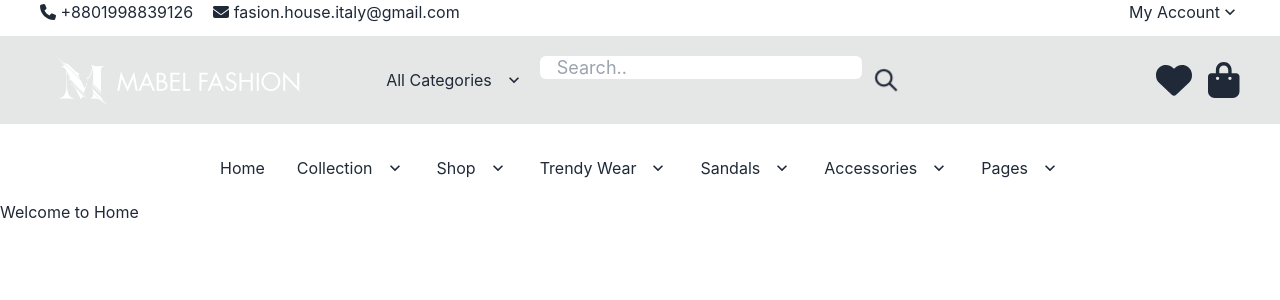
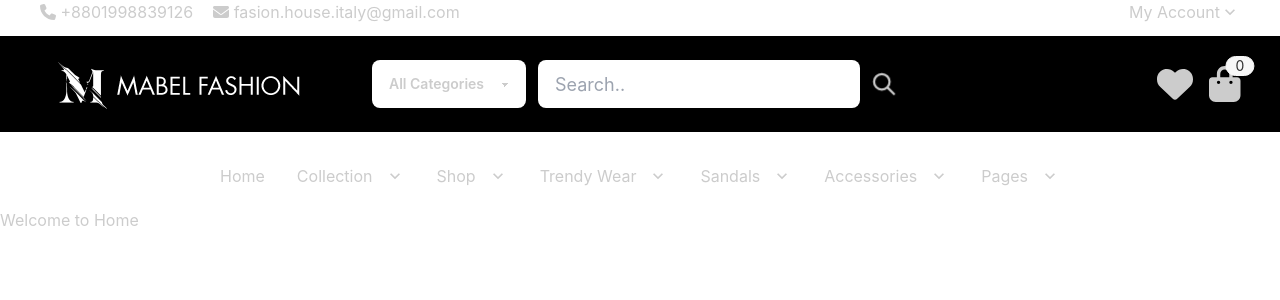
Before and after one commit to developer-mohammad-faisal/fashion-house-italyl-client, a React (Create React App) app: page / in a window 1280 px wide. Shown: the top 300 px of the page. Built offline with nearby package versions, Linux system fonts and the light colour scheme.

Commit message:
navbar 80% done

```diff
--- a/src/index.css
+++ b/src/index.css
@@ -1,15 +1,17 @@
+@tailwind base;
+@tailwind components;
+@tailwind utilities;
+
+
 body {
   margin: 0;
   font-family: -apple-system, BlinkMacSystemFont, "Segoe UI", "Roboto", "Oxygen", "Ubuntu", "Cantarell", "Fira Sans", "Droid Sans", "Helvetica Neue",
     sans-serif;
   -webkit-font-smoothing: antialiased;
   -moz-osx-font-smoothing: grayscale;
+  overflow-x: hidden;
 }
 
 code {
   font-family: source-code-pro, Menlo, Monaco, Consolas, "Courier New", monospace;
 }
-
-@tailwind base;
-@tailwind components;
-@tailwind utilities;
--- a/src/pages/shared/Navbar/Navbar.js
+++ b/src/pages/shared/Navbar/Navbar.js
@@ -1,3 +1,4 @@
+/* eslint-disable jsx-a11y/anchor-is-valid */
 import {
   faBagShopping,
   faEnvelope,
@@ -11,22 +12,27 @@ import logo from "../../../assets/images/logo/logo.webp";
 const Navbar = () => {
   return (
     <Fragment>
-      <section className="">
+      <section>
+        {/*phone, email and My Account top navbar */}
         <div className="flex px-5 lg:px-10 justify-between  items-center">
           <div className="hidden lg:inline-flex gap-x-5">
             <div>
-              <FontAwesomeIcon icon={faPhone} /> <span >+8801998839126</span>
+              <FontAwesomeIcon icon={faPhone} /> <span>+8801998839126</span>
             </div>
             <div>
-              <FontAwesomeIcon icon={faEnvelope} /> <span className="hover:cursor-pointer hover:primary-300" > fasion.house.italy@gmail.com </span>
+              <FontAwesomeIcon icon={faEnvelope} />{" "}
+              <span className="hover:cursor-pointer hover:primary-300">
+                {" "}
+                fasion.house.italy@gmail.com{" "}
+              </span>
             </div>
-            </div>
+          </div>
           <div>
-            <div class="dropdown hover:cursor-pointer dropdown-hover">
-              <h1 class="flex justify-between items-center">
+            <div className="dropdown hover:cursor-pointer dropdown-hover">
+              <h1 className="flex justify-between items-center">
                 My Account
                 <svg
-                  class="fill-current"
+                  className="fill-current"
                   xmlns="http://www.w3.org/2000/svg"
                   width="20"
                   height="20"
@@ -36,8 +42,8 @@ const Navbar = () => {
                 </svg>
               </h1>
               <ul
-                tabindex="0"
-                class="dropdown-content menu p-3 shadow bg-base-100 rounded-box w-44"
+                tabIndex="0"
+                className="dropdown-content menu p-3 shadow bg-base-100 rounded-box w-44"
               >
                 <li>
                   <a>Login </a>
@@ -50,34 +56,130 @@ const Navbar = () => {
           </div>
         </div>
 
-        <div class="navbar bg-base-300 px-5 my-3 lg:px-10">
-          <div class="navbar-start">
-            <div class="dropdown">
-              <label tabindex="0" class="btn btn-ghost lg:hidden">
+        {/* logo, catagories, search and cart icon option second navbar  */}
+        <div className="navbar bg-info px-5 my-3 py-6 lg:px-10">
+          <div className="navbar-start">
+            <div className="dropdown">
+              <label tabIndex="0" className="btn mt-16 btn-ghost lg:hidden">
                 <svg
                   xmlns="http://www.w3.org/2000/svg"
-                  class="h-5 w-5"
+                  className="h-5 w-5"
                   fill="none"
                   viewBox="0 0 24 24"
                   stroke="currentColor"
                 >
                   <path
-                    stroke-linecap="round"
-                    stroke-linejoin="round"
-                    stroke-width="2"
+                    strokeLinecap="round"
+                    strokeLinejoin="round"
+                    strokeWidth="2"
                     d="M4 6h16M4 12h8m-8 6h16"
                   />
                 </svg>
               </label>
               <ul
-                tabindex="0"
-                class="menu menu-compact dropdown-content mt-3 p-2 shadow bg-base-100 rounded-box w-52"
+                tabIndex="0"
+                className="menu menu-compact dropdown-content mt-3 p-2 shadow bg-base-100 rounded-box w-52"
               >
-                <li tabindex="0">
-                  <a class="justify-between">
-                    All Categories
+                <select defaultValue="All Categories" className="select">
+                  <option value="All Categories"  disabled selected>
+                  All Categories
+                  </option>
+                  <option value="High Heels" >High Heels</option>
+                  <option value="Flat Slippers" >Flat Slippers</option>
+                  <option value="Hand Bags" >Hand Bags</option>
+                  <option value="Modern Tops" >Modern Tops</option>
+                  <option value="Fittops" >Fittops</option>
+                  <option value="T-shirt" >T-shirt</option>
+                  <option value="Jeans" >Jeans</option>
+                </select>
+              </ul>
+            </div>
+            <a className="btn btn-ghost normal-case text-xl">
+              {" "}
+              <img className="" src={logo} alt="" />{" "}
+            </a>
+          </div>
+          <div className="navbar-center hidden lg:flex">
+            <ul className="menu menu-horizontal p-0">
+              <select defaultValue='All Categories' className="select">
+                <option value="All Categories"  disabled selected>
+                  All Categories
+                </option>
+                <option value="High Heels" >High Heels</option>
+                <option value="Flat Slippers" >Flat Slippers</option>
+                <option value="Hand Bags" >Hand Bags</option>
+                <option value="Modern Tops" >Modern Tops</option>
+                <option value="Fittops" >Fittops</option>
+                <option value="T-shirt" >T-shirt</option>
+                <option value="Jeans" >Jeans</option>
+              </select>
+
+              <input
+                type="text"
+                placeholder="Search.."
+                className="input input-group-lg ml-3"
+              />
+              <button className="btn btn-ghost btn-circle">
+                <svg
+                  xmlns="http://www.w3.org/2000/svg"
+                  className="h-7 w-7"
+                  fill="none"
+                  viewBox="0 0 24 24"
+                  stroke="currentColor"
+                >
+                  <path
+                    strokeLinecap="round"
+                    strokeLinejoin="round"
+                    strokeWidth="2"
+                    d="M21 21l-6-6m2-5a7 7 0 11-14 0 7 7 0 0114 0z"
+                  />
+                </svg>
+              </button>
+            </ul>
+          </div>
+          <div className="navbar-end mt-16 lg:mt-0 gap-x-4">
+            <div className="text-4xl">
+              <FontAwesomeIcon icon={faHeart} />
+            </div>
+            <div className="indicator text-4xl flex items-center">
+              <span className="indicator-item badge badge-secondary">0</span>
+              <FontAwesomeIcon icon={faBagShopping} />
+            </div>
+          </div>
+        </div>
+
+        {/* all catagories product name center third navbar */}
+        <div className="navbar flex-col justify-center items-center px-5 lg:px-10">
+          <div className="navbar-start">
+            <div className="hidden lg:dropdown">
+              <label tabIndex="0" className="btn btn-ghost lg:hidden">
+                <svg
+                  xmlns="http://www.w3.org/2000/svg"
+                  className="h-5 w-5"
+                  fill="none"
+                  viewBox="0 0 24 24"
+                  stroke="currentColor"
+                >
+                  <path
+                    strokeLinecap="round"
+                    strokeLinejoin="round"
+                    strokeWidth="2"
+                    d="M4 6h16M4 12h8m-8 6h16"
+                  />
+                </svg>
+              </label>
+              <ul
+                tabIndex="0"
+                className="menu menu-compact dropdown-content mt-3 p-2 shadow bg-base-100 rounded-box w-52"
+              >
+                <li>
+                  <a>Home</a>
+                </li>
+                <li tabIndex="0">
+                  <a className="justify-between">
+                    Collection
                     <svg
-                      class="fill-current"
+                      className="fill-current"
                       xmlns="http://www.w3.org/2000/svg"
                       width="24"
                       height="24"
@@ -86,150 +188,7 @@ const Navbar = () => {
                       <path d="M8.59,16.58L13.17,12L8.59,7.41L10,6L16,12L10,18L8.59,16.58Z" />
                     </svg>
                   </a>
-                  <ul class="p-2 border-2 bg-base-300">
-                    <li>
-                      <a>High Heels</a>
-                    </li>
-                    <li>
-                      <a>Flat Slippers</a>
-                    </li>
-                    <li>
-                      <a>Hand Bags</a>
-                    </li>
-                    <li>
-                      <a>Modern Tops</a>
-                    </li>
-                    <li>
-                      <a>Fittops</a>
-                    </li>
-                    <li>
-                      <a>T-shirt</a>
-                    </li>
-                    <li>
-                      <a>Jeans</a>
-                    </li>
-                  </ul>
-                </li>
-              </ul>
-            </div>
-            <a class="btn btn-ghost normal-case text-xl">
-              {" "}
-              <img src={logo} alt="" />{" "}
-            </a>
-          </div>
-          <div class="navbar-center hidden lg:flex">
-            <ul class="menu menu-horizontal p-0">
-              <li tabindex="0">
-                <a>
-                  All Categories
-                  <svg
-                    class="fill-current"
-                    xmlns="http://www.w3.org/2000/svg"
-                    width="20"
-                    height="20"
-                    viewBox="0 0 24 24"
-                  >
-                    <path d="M7.41,8.58L12,13.17L16.59,8.58L18,10L12,16L6,10L7.41,8.58Z" />
-                  </svg>
-                </a>
-                <ul class="p-2 border-2 bg-base-300">
-                  <li>
-                    <a>High Heels</a>
-                  </li>
-
-                  <li>
-                    <a>Flat Slippers</a>
-                  </li>
-                  <li>
-                    <a>Hand Bags</a>
-                  </li>
-                  <li>
-                    <a>Modern Tops</a>
-                  </li>
-                  <li>
-                    <a>Fittops</a>
-                  </li>
-                  <li>
-                    <a>T-shirt</a>
-                  </li>
-                  <li>
-                    <a>Jeans</a>
-                  </li>
-                </ul>
-              </li>
-              <input
-                type="text"
-                placeholder="Search.."
-                class="rounded-md input my-3 input-group-lg h-full"
-              />
-              <button class="btn my-3 btn-ghost btn-circle">
-                <svg
-                  xmlns="http://www.w3.org/2000/svg"
-                  class="h-7 w-7"
-                  fill="none"
-                  viewBox="0 0 24 24"
-                  stroke="currentColor"
-                >
-                  <path
-                    stroke-linecap="round"
-                    stroke-linejoin="round"
-                    stroke-width="2"
-                    d="M21 21l-6-6m2-5a7 7 0 11-14 0 7 7 0 0114 0z"
-                  />
-                </svg>
-              </button>
-            </ul>
-          </div>
-          <div class="navbar-end gap-x-4 ">
-            <div className="text-4xl">
-              <FontAwesomeIcon icon={faHeart} />
-            </div>
-            <div className="text-4xl flex items-center">
-              <FontAwesomeIcon icon={faBagShopping} />
-            </div>
-          </div>
-        </div>
-
-        <div class="navbar flex-col justify-center items-center px-5 lg:px-10">
-          <div class="navbar-start">
-            <div class="dropdown">
-              <label tabindex="0" class="btn btn-ghost lg:hidden">
-                <svg
-                  xmlns="http://www.w3.org/2000/svg"
-                  class="h-5 w-5"
-                  fill="none"
-                  viewBox="0 0 24 24"
-                  stroke="currentColor"
-                >
-                  <path
-                    stroke-linecap="round"
-                    stroke-linejoin="round"
-                    stroke-width="2"
-                    d="M4 6h16M4 12h8m-8 6h16"
-                  />
-                </svg>
-              </label>
-              <ul
-                tabindex="0"
-                class="menu menu-compact dropdown-content mt-3 p-2 shadow bg-base-100 rounded-box w-52"
-              >
-                <li>
-                  <a>Item 1</a>
-                </li>
-                <li tabindex="0">
-                  <a class="justify-between">
-                    Parent
-                    <svg
-                      class="fill-current"
-                      xmlns="http://www.w3.org/2000/svg"
-                      width="24"
-                      height="24"
-                      viewBox="0 0 24 24"
-                    >
-                      <path d="M8.59,16.58L13.17,12L8.59,7.41L10,6L16,12L10,18L8.59,16.58Z" />
-                    </svg>
-                  </a>
-                  <ul class="p-2">
+                  <ul className="p-2">
                     <li>
                       <a>Submenu 1</a>
                     </li>
@@ -242,16 +201,16 @@ const Navbar = () => {
             </div>
           </div>
 
-          <div class="navbar-center  hidden lg:flex">
-            <ul class=" menu menu-horizontal p-0">
+          <div className="navbar-center  hidden lg:flex">
+            <ul className=" menu menu-horizontal p-0">
               <li>
                 <a>Home</a>
               </li>
-              <li tabindex="0">
+              <li tabIndex="0">
                 <a>
                   Collection
                   <svg
-                    class="fill-current"
+                    className="fill-current"
                     xmlns="http://www.w3.org/2000/svg"
                     width="20"
                     height="20"
@@ -260,7 +219,7 @@ const Navbar = () => {
                     <path d="M7.41,8.58L12,13.17L16.59,8.58L18,10L12,16L6,10L7.41,8.58Z" />
                   </svg>
                 </a>
-                <ul class="p-2">
+                <ul className="p-2">
                   <li>
                     <a>Submenu 1</a>
                   </li>
@@ -269,11 +228,11 @@ const Navbar = () => {
                   </li>
                 </ul>
               </li>
-              <li tabindex="0">
+              <li tabIndex="0">
                 <a>
                   Shop
                   <svg
-                    class="fill-current"
+                    className="fill-current"
                     xmlns="http://www.w3.org/2000/svg"
                     width="20"
                     height="20"
@@ -282,7 +241,7 @@ const Navbar = () => {
                     <path d="M7.41,8.58L12,13.17L16.59,8.58L18,10L12,16L6,10L7.41,8.58Z" />
                   </svg>
                 </a>
-                <ul class="p-2">
+                <ul className="p-2">
                   <li>
                     <a>Submenu 1</a>
                   </li>
@@ -291,11 +250,11 @@ const Navbar = () => {
                   </li>
                 </ul>
               </li>
-              <li tabindex="0">
+              <li tabIndex="0">
                 <a>
                   Trendy Wear
                   <svg
-                    class="fill-current"
+                    className="fill-current"
                     xmlns="http://www.w3.org/2000/svg"
                     width="20"
                     height="20"
@@ -304,7 +263,7 @@ const Navbar = () => {
                     <path d="M7.41,8.58L12,13.17L16.59,8.58L18,10L12,16L6,10L7.41,8.58Z" />
                   </svg>
                 </a>
-                <ul class="p-2">
+                <ul className="p-2">
                   <li>
                     <a>Submenu 1</a>
                   </li>
@@ -313,11 +272,11 @@ const Navbar = () => {
                   </li>
                 </ul>
               </li>
-              <li tabindex="0">
+              <li tabIndex="0">
                 <a>
                   Sandals
                   <svg
-                    class="fill-current"
+                    className="fill-current"
                     xmlns="http://www.w3.org/2000/svg"
                     width="20"
                     height="20"
@@ -326,7 +285,7 @@ const Navbar = () => {
                     <path d="M7.41,8.58L12,13.17L16.59,8.58L18,10L12,16L6,10L7.41,8.58Z" />
                   </svg>
                 </a>
-                <ul class="p-2">
+                <ul className="p-2">
                   <li>
                     <a>Submenu 1</a>
                   </li>
@@ -335,11 +294,11 @@ const Navbar = () => {
                   </li>
                 </ul>
               </li>
-              <li tabindex="0">
+              <li tabIndex="0">
                 <a>
                   Accessories
                   <svg
-                    class="fill-current"
+                    className="fill-current"
                     xmlns="http://www.w3.org/2000/svg"
                     width="20"
                     height="20"
@@ -348,7 +307,7 @@ const Navbar = () => {
                     <path d="M7.41,8.58L12,13.17L16.59,8.58L18,10L12,16L6,10L7.41,8.58Z" />
                   </svg>
                 </a>
-                <ul class="p-2">
+                <ul className="p-2">
                   <li>
                     <a>Submenu 1</a>
                   </li>
@@ -357,11 +316,11 @@ const Navbar = () => {
                   </li>
                 </ul>
               </li>
-              <li tabindex="0">
+              <li tabIndex="0">
                 <a>
                   Pages
                   <svg
-                    class="fill-current"
+                    className="fill-current"
                     xmlns="http://www.w3.org/2000/svg"
                     width="20"
                     height="20"
@@ -370,7 +329,7 @@ const Navbar = () => {
                     <path d="M7.41,8.58L12,13.17L16.59,8.58L18,10L12,16L6,10L7.41,8.58Z" />
                   </svg>
                 </a>
-                <ul class="p-2">
+                <ul className="p-2">
                   <li>
                     <a>About</a>
                   </li>
--- a/tailwind.config.js
+++ b/tailwind.config.js
@@ -1,22 +1,25 @@
-/** @type {import('tailwindcss').Config} */
 module.exports = {
   content: ["./src/**/*.{js,jsx,ts,tsx}"],
   theme: {
-    colors: {
-      primary: {
-        50: "#ffeff3",
-        100: "#ffe0e9",
-        200: "#ffc6d9",
-        300: "#ff97b9",
-        400: "#ff5d95",
-        500: "#ff2476",
-        600: "#ff0069",
-        700: "#d70058",
-        800: "#b40053",
-        900: "#99024d",
+    extend: {},
+  },
+  daisyui: {
+    themes: [
+      {
+        light: {
+          primary: "#EE156A",
+
+          secondary: "#F7F7F7",
+
+          accent: "#ffff",
+
+          neutral: "#3D4451",
+
+          info: "#000000",
+        },
       },
-    },
-    extend: {},
+      "dark",
+    ],
   },
   plugins: [require("daisyui")],
 };
```
